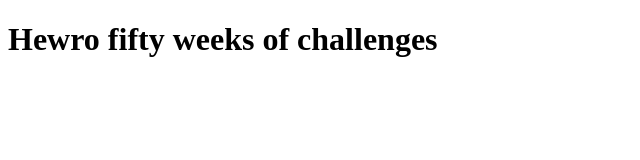
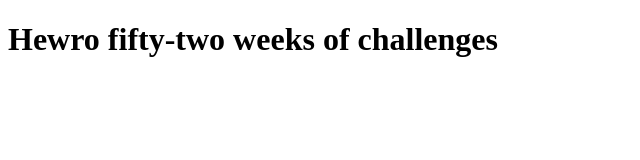
Before and after one commit to rhondarobot/fifty-two, a plain HTML site: page index.html in a window 1280 px wide. Shown: the whole page, without its empty margins (0-640 px from the left). Drawn offline with Linux system fonts and the light colour scheme.

Commit message:
fixed typo

```diff
--- a/index.html
+++ b/index.html
@@ -5,6 +5,6 @@
   <title>FiftyTwo</title>
 </head>
 <body>
-  <h1>Hewro fifty weeks of challenges</h1>
+  <h1>Hewro fifty-two weeks of challenges</h1>
 </body>
 </html>
```
